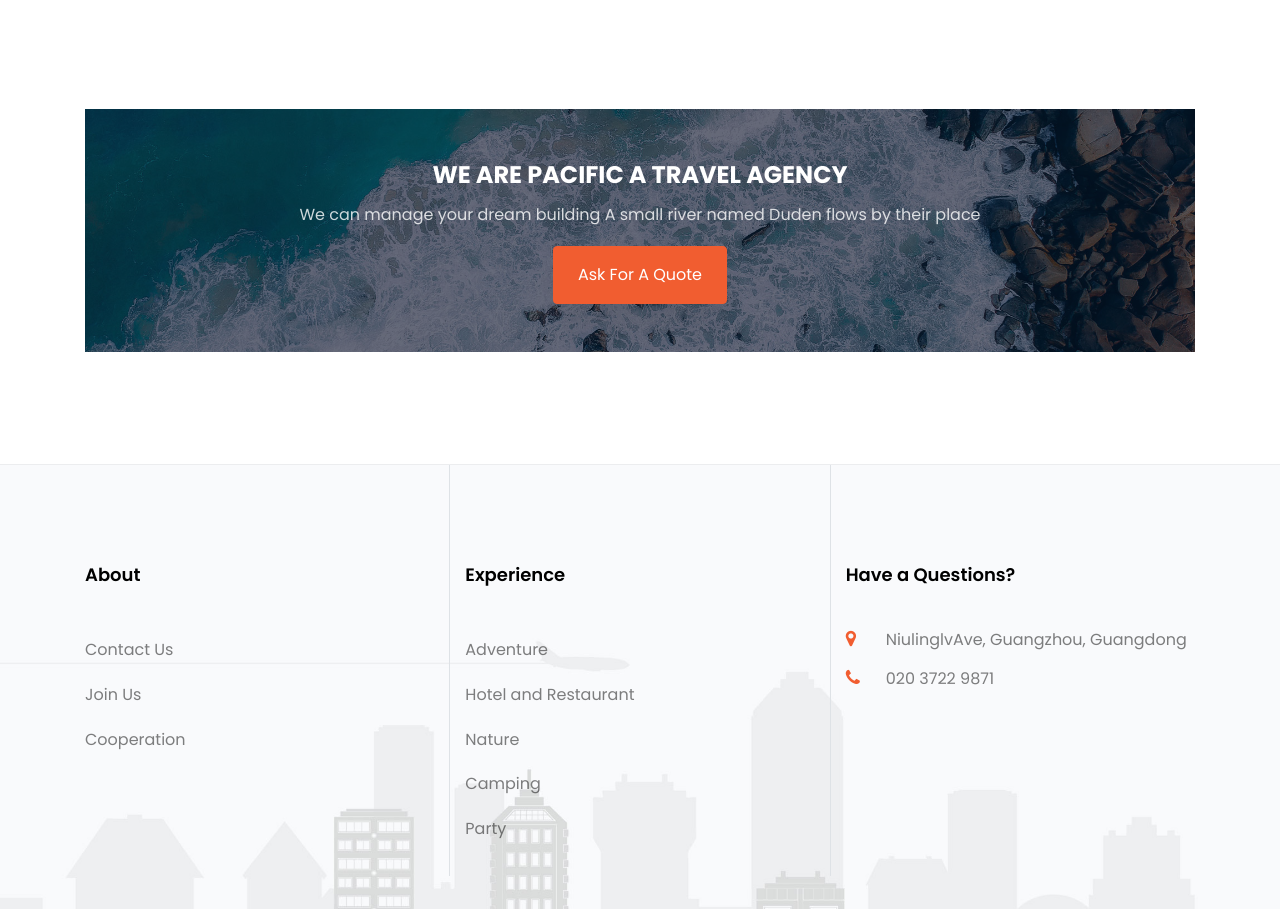
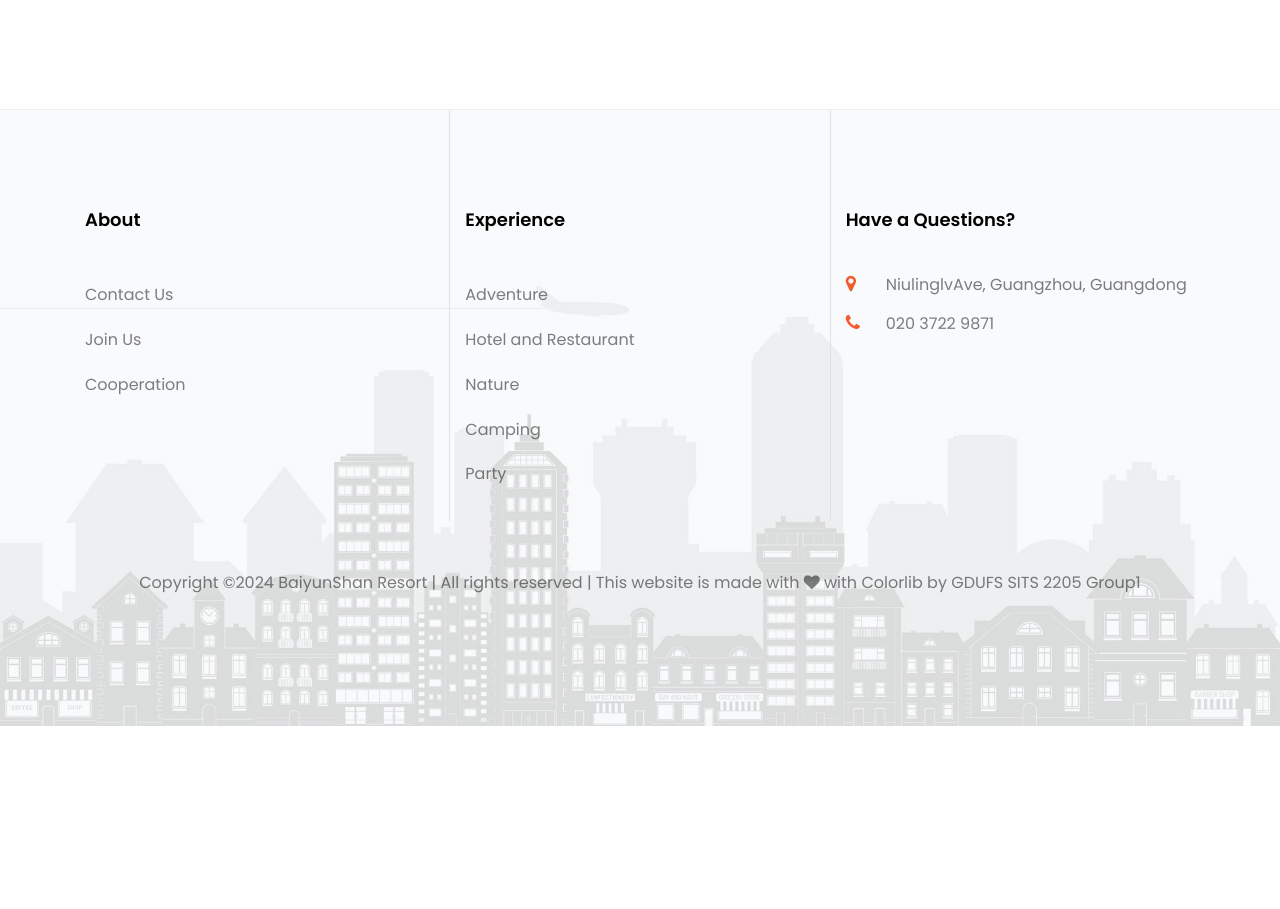
Before and after one commit to CodingGeoff/BaiYun-mountain, a website: page index.html in a window 1280 px wide. Shown: the part 6891-7800 px from the top of the page. After the commit the page ends 7617 px from the top, so only its background shows below. Drawn offline with Linux system fonts and the light colour scheme; some packages are replaced by stand-ins of ours; no server answers; a web font is replaced by a local one.

Commit message:
chore: delete "leave a quote"

```diff
--- a/index.html
+++ b/index.html
@@ -725,7 +725,7 @@
 			</div>
 		</section>
 
-		<section class="ftco-intro ftco-section ftco-no-pt">
+		<!-- <section class="ftco-intro ftco-section ftco-no-pt">
 			<div class="container">
 				<div class="row justify-content-center">
 					<div class="col-md-12 text-center">
@@ -738,7 +738,7 @@
 					</div>
 				</div>
 			</div>
-		</section>
+		</section> -->
 
 		<footer class="ftco-footer bg-bottom ftco-no-pt" style="background-image: url(images/bg_3.jpg);">
 			<div class="container">
```
